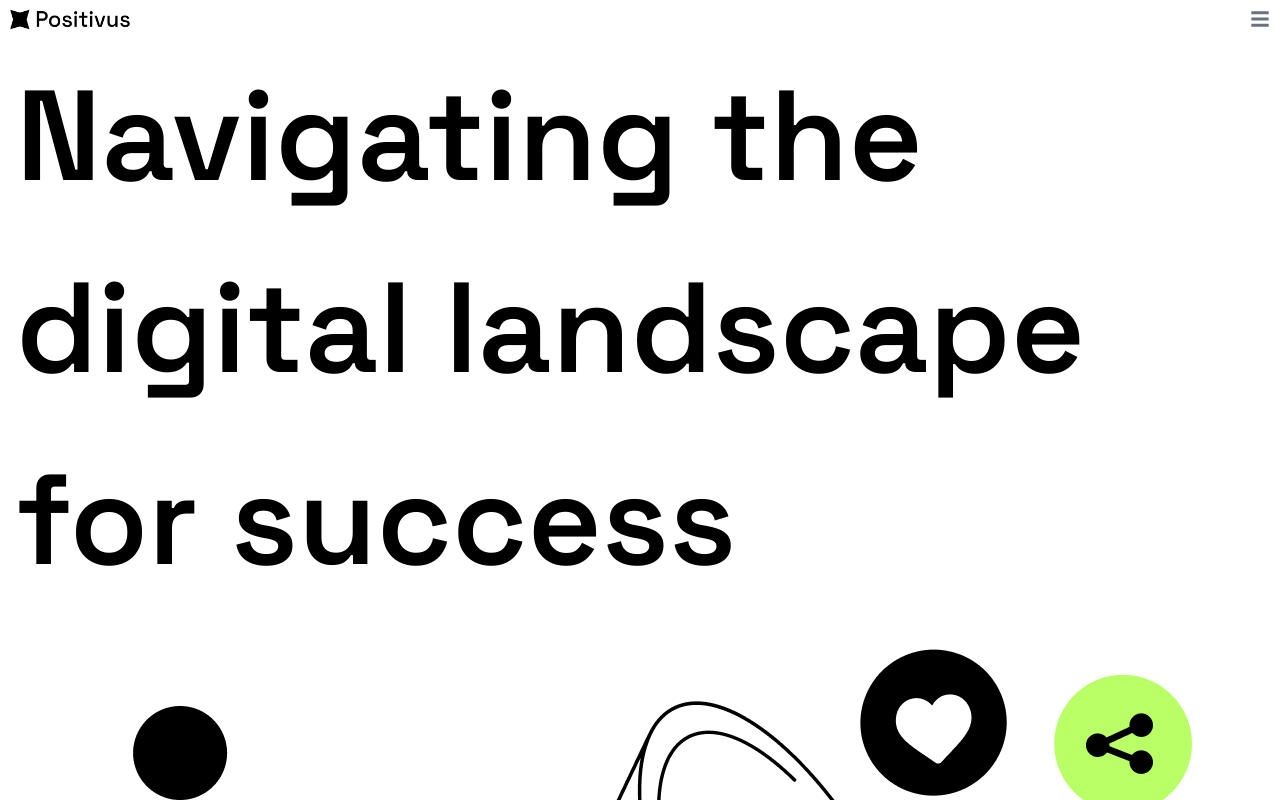
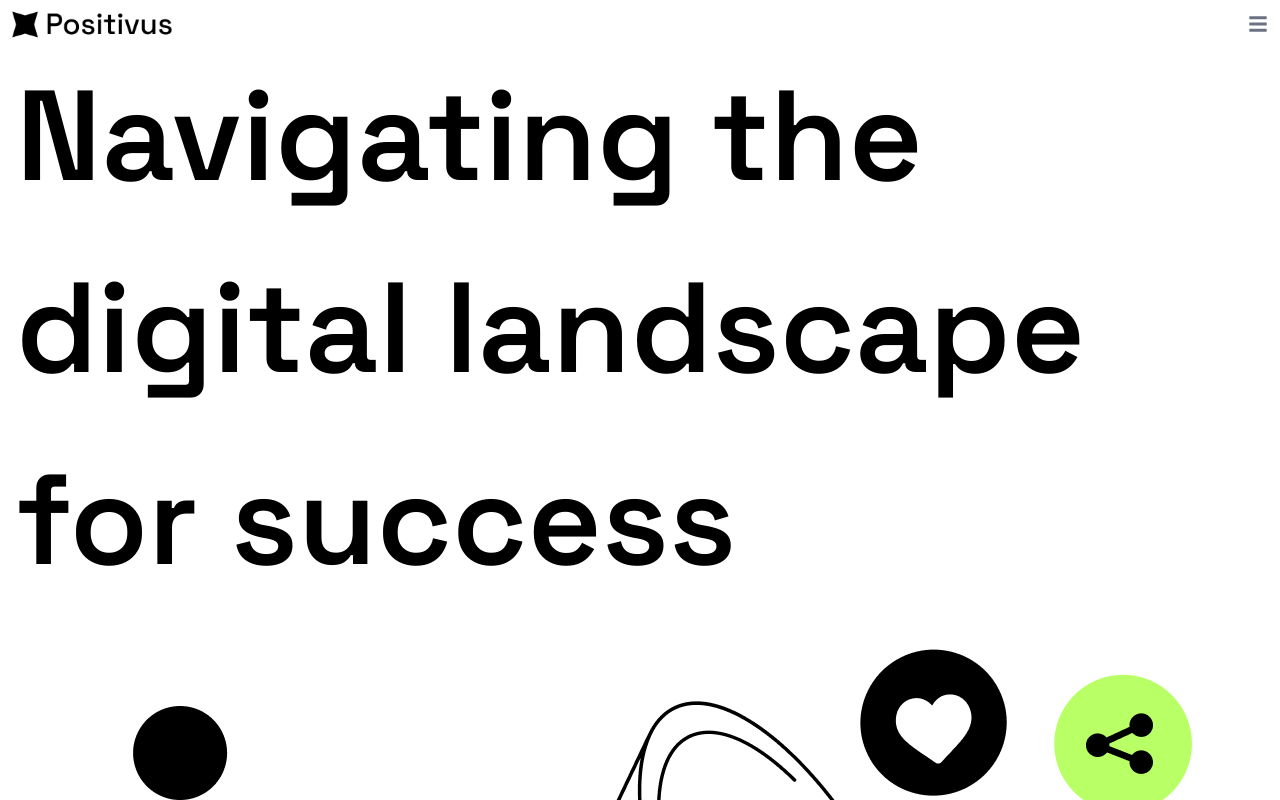
Before and after one commit to pooya-nasiri/Positivus, a React (Vite) app: page / in a window 1280 px wide. Shown: the top 800 px of the page. Built offline with nearby package versions, Linux system fonts and the light colour scheme.

Commit message:
small change icon

```diff
--- a/src/pages/Layout.jsx
+++ b/src/pages/Layout.jsx
@@ -8,11 +8,11 @@ const Layout = () => {
     console.log(open)
   return (
     <>
-    <header className=" transform transition ease-in left-0 top-0 px-2.5 pt-1 fixed w-full bg-white ">
+    <header className=" transform transition ease-in left-0 top-0 px-3 pt-1 fixed w-full bg-white ">
         <div className="flex justify-between items-center">
             <ul>
             <li>
-            <Link to="/"><img src={LogoHeader} alt="link" className="w-30" /></Link>
+            <Link to="/"><img src={LogoHeader} alt="link" className="w-40" /></Link>
           </li>
             </ul>
             <FaBars onClick={()=>{setopen(true)}} className={`${open ? `hidden`:`flex`} text-gray-500 text-xl`}/>
```
